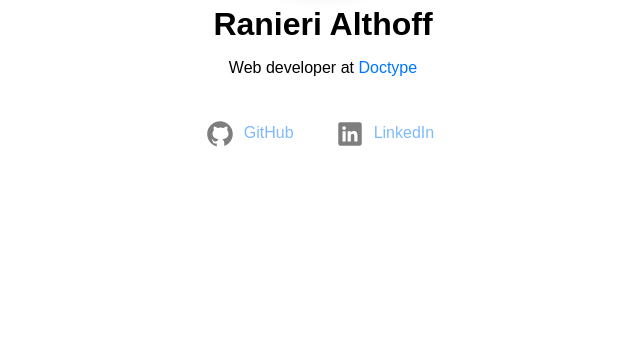
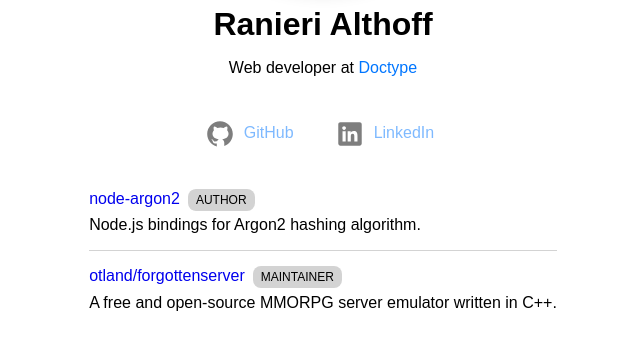
Before and after one commit to ranisalt/rsa.sh, a Gatsby site: page / in a window 1280 px wide. Shown: the part 394-740 px from the top of the page, without its empty margins (317-957 px from the left). Built offline with nearby package versions, Linux system fonts and the light colour scheme; Gatsby itself is replaced by a stand-in of ours.

Commit message:
Add notable works block

```diff
--- a/src/pages/index.tsx
+++ b/src/pages/index.tsx
@@ -68,6 +68,33 @@
   }
 `;
 
+const NotableWorks = styled.div`
+  & .entry {
+    padding: 1rem 0;
+  }
+
+  & .entry + .entry {
+    border-top: 1px solid lightgray;
+  }
+
+  & .title {
+    font-weight: semibold;
+  }
+
+  & .header + .description {
+    margin-top: 0.5rem;
+  }
+
+  & .role {
+    background-color: lightgray;
+    border-radius: 0.5rem;
+    font-size: 0.75rem;
+    margin-inline-start: 0.5rem;
+    padding: 0.25rem 0.5rem;
+    text-transform: uppercase;
+  }
+`;
+
 const Index = () => (
   <Container>
     <Helmet>
@@ -111,6 +138,46 @@
         </a>
       </li>
     </SocialNetworks>
+
+    <NotableWorks>
+      <article className="entry">
+        <header className="header">
+          <a
+            className="title"
+            href="https://github.com/ranisalt/node-argon2"
+            target="_blank"
+            rel="noopener"
+          >
+            {"node-argon2"}
+          </a>
+
+          <span className="role">{"author"}</span>
+        </header>
+
+        <div className="description">
+          {"Node.js bindings for Argon2 hashing algorithm."}
+        </div>
+      </article>
+
+      <article className="entry">
+        <header className="header">
+          <a
+            className="title"
+            href="https://github.com/otland/forgottenserver"
+            target="_blank"
+            rel="noopener"
+          >
+            {"otland/forgottenserver"}
+          </a>
+
+          <span className="role">{"maintainer"}</span>
+        </header>
+
+        <div className="description">
+          {"A free and open-source MMORPG server emulator written in C++."}
+        </div>
+      </article>
+    </NotableWorks>
   </Container>
 );
 
```
